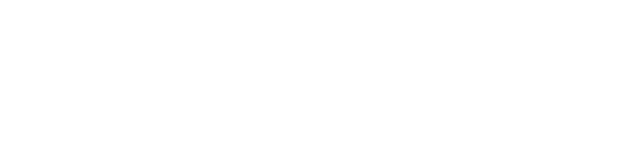
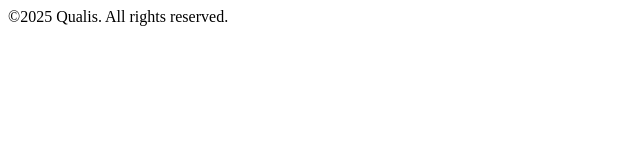
Before and after one commit to PyrusEnforcer/Week-2, a plain HTML site: page index.html in a window 1280 px wide. Shown: the whole page, without its empty margins (0-640 px from the left). Drawn offline with Linux system fonts and the light colour scheme.

Commit message:
footer edit

```diff
--- a/index.html
+++ b/index.html
@@ -15,7 +15,7 @@
 
     </main>
     <footer>
-
+        &copy;2025 Qualis. All rights reserved.
     </footer>
     <script src="./scripts/index.js"></script>
 </body>
```
